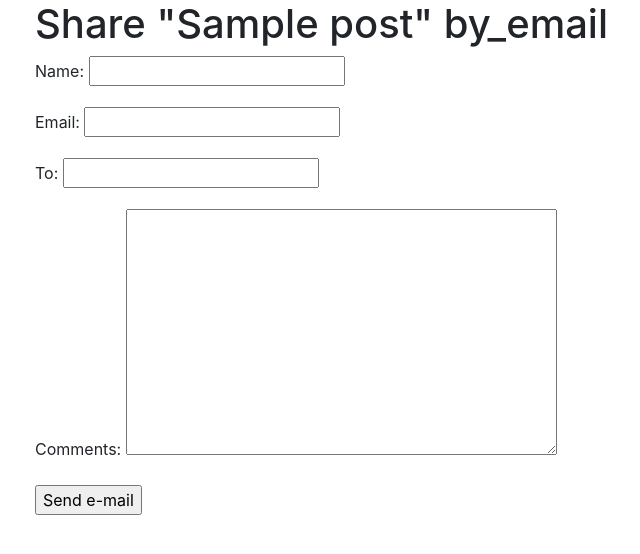
After one commit to alexforcode/django_test_blog, a Django app: page /1/share/ in a window 1280 px wide. The commit adds this page. Shown: the top 554 px of the page, without its empty margins (50-690 px from the left). Run offline with Django 3.2, Linux system fonts and the light colour scheme; tables that the repository leaves empty hold one stand-in row (values such as "Sample post"); some libraries are stand-ins or nearby versions.

Commit message:
Add form to share posts

```diff
--- /dev/null
+++ b/test_blog/blog/forms.py
@@ -0,0 +1,8 @@
+from django import forms
+
+
+class SharePostForm(forms.Form):
+    name = forms.CharField(max_length=25)
+    email = forms.EmailField()
+    to = forms.EmailField()
+    comments = forms.CharField(required=False, widget=forms.Textarea)
--- a/test_blog/blog/templates/blog/_base.html
+++ b/test_blog/blog/templates/blog/_base.html
@@ -6,10 +6,14 @@
           content="width=device-width, user-scalable=no, initial-scale=1.0, maximum-scale=1.0, minimum-scale=1.0">
     <meta http-equiv="X-UA-Compatible" content="ie=edge">
     <title>{% block title %}{% endblock %}</title>
+    <link rel="stylesheet" href="https://stackpath.bootstrapcdn.com/bootstrap/4.4.1/css/bootstrap.min.css" integrity="sha384-Vkoo8x4CGsO3+Hhxv8T/Q5PaXtkKtu6ug5TOeNV6gBiFeWPGFN9MuhOf23Q9Ifjh" crossorigin="anonymous">
 </head>
 <body>
-    <div id="content">
+    <div class="container">
         {% block content %}{% endblock %}
     </div>
+<script src="https://code.jquery.com/jquery-3.4.1.slim.min.js" integrity="sha384-J6qa4849blE2+poT4WnyKhv5vZF5SrPo0iEjwBvKU7imGFAV0wwj1yYfoRSJoZ+n" crossorigin="anonymous"></script>
+<script src="https://cdn.jsdelivr.net/npm/popper.js@1.16.0/dist/umd/popper.min.js" integrity="sha384-Q6E9RHvbIyZFJoft+2mJbHaEWldlvI9IOYy5n3zV9zzTtmI3UksdQRVvoxMfooAo" crossorigin="anonymous"></script>
+<script src="https://stackpath.bootstrapcdn.com/bootstrap/4.4.1/js/bootstrap.min.js" integrity="sha384-wfSDF2E50Y2D1uUdj0O3uMBJnjuUD4Ih7YwaYd1iqfktj0Uod8GCExl3Og8ifwB6" crossorigin="anonymous"></script>
 </body>
 </html>
--- a/test_blog/blog/templates/blog/post/detail.html
+++ b/test_blog/blog/templates/blog/post/detail.html
@@ -6,4 +6,7 @@
     <h1>{{ post.title }}</h1>
     <p>Published {{ post.publish }} by {{ post.author }}</p>
     {{ post.body | linebreaks  }}
+    <p>
+        <a href="{% url 'blog:post_share' post.id %}">Share this post</a>
+    </p>
 {% endblock %}
--- /dev/null
+++ b/test_blog/blog/templates/blog/post/share.html
@@ -0,0 +1,17 @@
+{% extends 'blog/_base.html' %}
+
+{% block title %}Share a post{% endblock %}
+
+{% block content %}
+    {% if sent %}
+        <h1>E-mail successfully sent</h1>
+        <p>"{{ post.title }}" was successfully sent to {{ form.cleaned_data.to }}.</p>
+    {% else %}
+        <h1>Share "{{ post.title }}" by_email</h1>
+        <form action="." method="post">
+            {% csrf_token %}
+            {{ form.as_p }}
+            <input type="submit" value="Send e-mail">
+        </form>
+    {% endif %}
+{% endblock %}
--- a/test_blog/blog/urls.py
+++ b/test_blog/blog/urls.py
@@ -8,4 +8,5 @@ app_name = 'blog'
 urlpatterns = [
     path('', views.PostListView.as_view(), name='post_list'),
     path('<int:year>/<int:month>/<int:day>/<slug:slug>', views.PostDetailView.as_view(), name='post_detail'),
+    path('<int:post_id>/share/', views.post_share, name='post_share'),
 ]
--- a/test_blog/blog/views.py
+++ b/test_blog/blog/views.py
@@ -1,13 +1,16 @@
+from django.core.mail import send_mail
+from django.shortcuts import get_object_or_404, render
 from django.views.generic import ListView
 from django.views.generic.detail import DetailView
 
+from .forms import SharePostForm
 from .models import Post
 
 
 class PostListView(ListView):
     context_object_name = 'posts'
     paginate_by = 3
-    queryset = Post.published.all()
+    queryset = Post.published.order_by('-publish')
     template_name = 'blog/post/list.html'
 
 
@@ -15,3 +18,24 @@ class PostDetailView(DetailView):
     context_object_name = 'post'
     queryset = Post.published.all()
     template_name = 'blog/post/detail.html'
+
+
+def post_share(request, post_id):
+    post = get_object_or_404(Post, id=post_id, status='published')
+    sent = False
+
+    if request.method == 'POST':
+        form = SharePostForm(request.POST)
+        if form.is_valid():
+            cd = form.cleaned_data
+            post_url = request.build_absolute_uri(post.get_absolute_url())
+            subject = f'{cd["name"]} ({cd["email"]}) recommends you reading {post.title}'
+            message = f'Read "{post.title}" at {post_url}\n\n{cd["name"]}\'s comments: {cd["comments"]}'
+
+            send_mail(subject, message, 'admin@example.com', [cd['to']])
+            sent = True
+    else:
+        form = SharePostForm()
+
+    context = {'post': post, 'form': form, 'sent': sent}
+    return render(request, 'blog/post/share.html', context)
--- a/test_blog/test_blog/settings.py
+++ b/test_blog/test_blog/settings.py
@@ -120,3 +120,8 @@ USE_TZ = True
 # https://docs.djangoproject.com/en/3.0/howto/static-files/
 
 STATIC_URL = '/static/'
+
+
+# Sending emails
+
+EMAIL_BACKEND = 'django.core.mail.backends.console.EmailBackend'
```
